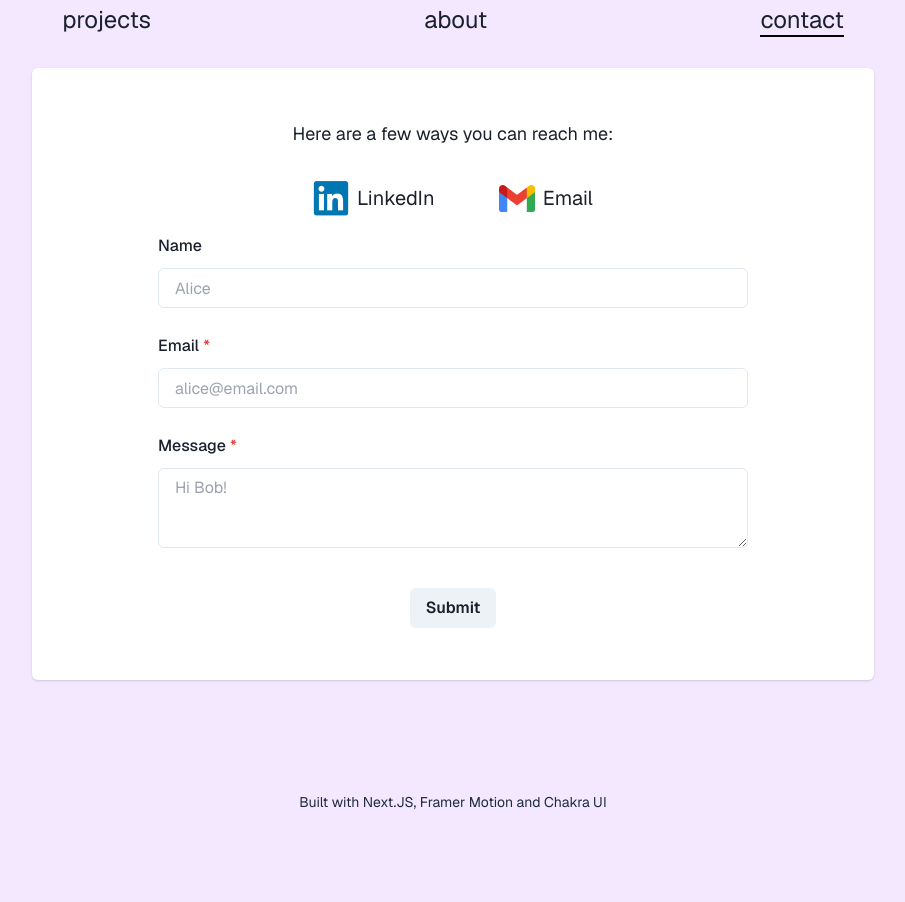
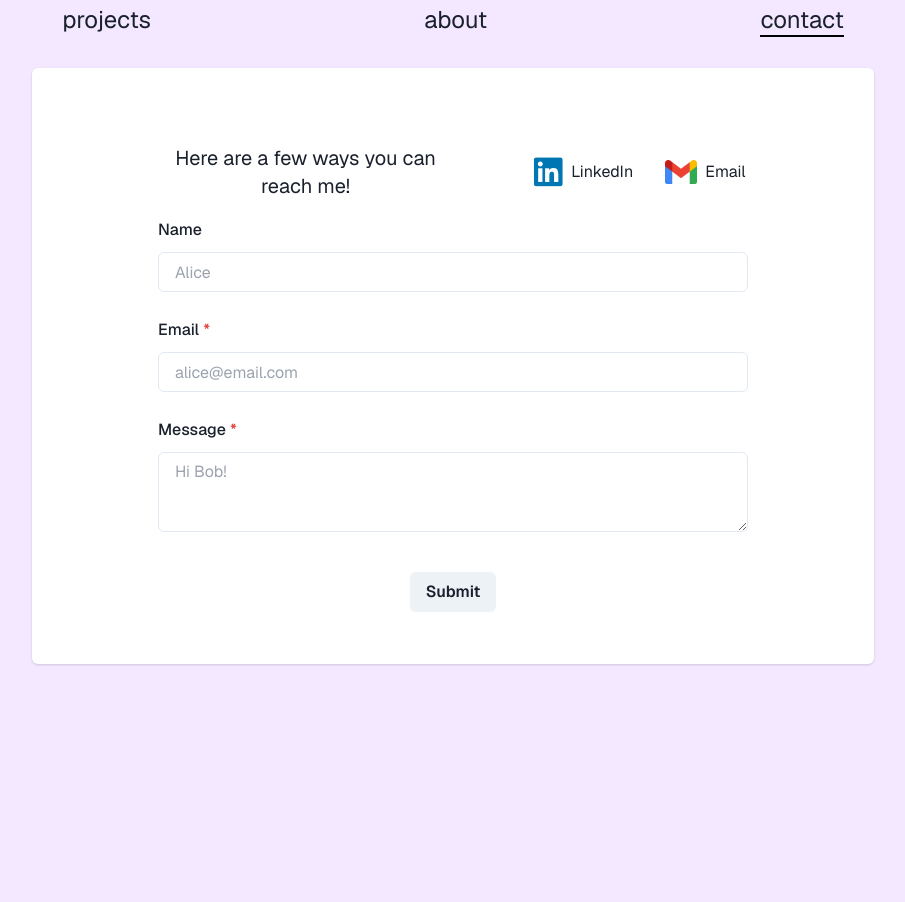
Before and after one commit to Owen-Allen/portfolio, a Next.js app: page /contact in a window 1280 px wide. Shown: the part 860-1762 px from the top of the page, without its empty margins (187-1092 px from the left). Before the commit the page ends 1704 px from the top, so only its background shows below. Built offline with nearby package versions, Linux system fonts and the light colour scheme.

Commit message:
style changes

```diff
--- a/app/contact/page.tsx
+++ b/app/contact/page.tsx
@@ -1,5 +1,5 @@
 import Icon from '@/components/icon'
-import { Card, CardBody } from '@chakra-ui/react'
+import { Card, CardBody, Text } from '@chakra-ui/react'
 import Link from 'next/link'
 import React from 'react'
 
@@ -11,15 +11,18 @@ export default function Contact() {
     return (
         <>
         <Nav />
-        <div className="w-full flex flex-col items-center space-y-8 px-2">
+        <div className="w-full h-screen flex flex-col items-center space-y-8 px-2">
             <Card className="mb-20 bg-white rounded-lg py-8 p-2 shadow-lg w-full lg:w-2/3">
                 <CardBody className="w-full flex flex-col items-center justify-center sm:text-xl text-center">
-                    <p className="w-full sm:text-lg">Here are a few ways you can reach me:</p>
-                    <div className="flex flex-row pt-8 space-x-4 sm:space-x-16">
-                        <Link href="https://www.linkedin.com/in/owen-allen00/" className="flex flex-row items-center space-x-2"><i className="devicon-linkedin-plain colored text-4xl"></i> <p>LinkedIn</p></Link>
-                        <Link href="mailto:owenallen.2000@gmail.com" className="flex flex-row items-center space-x-2"><Image width={36} height={36} alt="mail symbol" src="/mail.png" /> <p>Email</p></Link>
+                <h2 className="sm:hidden block text-lg">Here are a few ways you can reach me!</h2>
+
+                    <div className="w-72 sm:w-3/4 flex flex-row pt-6 justify-center">
+                        <h2 className="sm:block hidden mr-16 text-xl">Here are a few ways you can reach me!</h2>
+                        <Link href="https://www.linkedin.com/in/owen-allen00/" className="flex flex-row items-center mx-4 space-x-2"><i className="devicon-linkedin-plain colored text-3xl"></i> <p className="text-base">LinkedIn</p></Link>
+                        <Link href="mailto:owenallen.2000@gmail.com" className="flex flex-row items-center mx-4 space-x-2"><Image width={32} height={32} alt="mail symbol" src="/mail.png" />    <p className="text-base">Email</p></Link>
                         {/* <Link href="https://github.com/owen-allen" className="flex flex-row items-center space-x-2"><i className="devicon-github-original colored text-4xl"></i> <p>GitHub</p></Link> */}
                     </div>
+
                     <EmailForm />
                 </CardBody>
             </Card>
```
